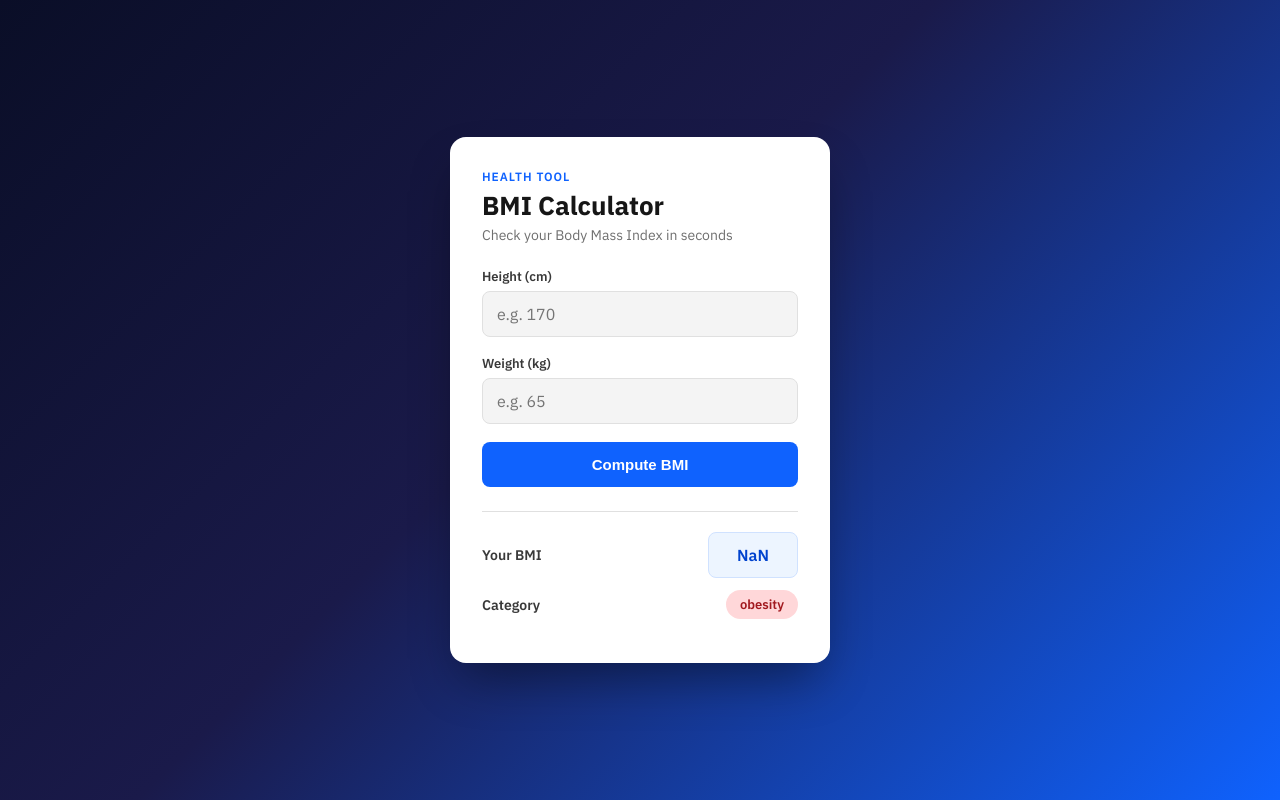
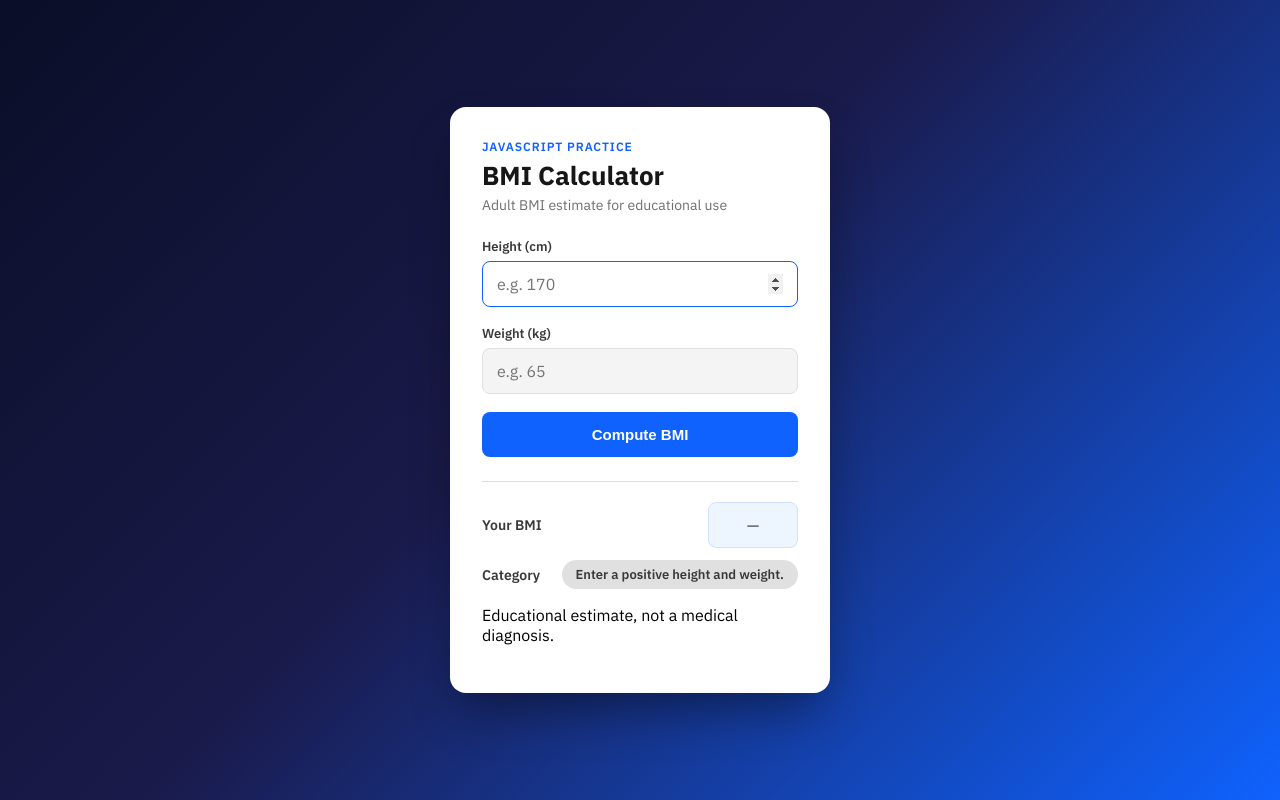
Before and after one commit to awaljanhematyar/bmi-calculator, a plain HTML site: page index.html in a window 1280 px wide. Both pictures are taken after a click on the button "Compute BMI". Drawn offline with Linux system fonts and the light colour scheme.

Commit message:
fix: validate BMI inputs and clarify educational scope

```diff
--- a/index.html
+++ b/index.html
@@ -19,9 +19,9 @@
     <!-- The main white card that holds the whole calculator -->
     <main class="card">
       <!-- Small blue label above the title -->
-      <p class="eyebrow">Health Tool</p>
+      <p class="eyebrow">JavaScript Practice</p>
       <h1>BMI Calculator</h1>
-      <p class="subtitle">Check your Body Mass Index in seconds</p>
+      <p class="subtitle">Adult BMI estimate for educational use</p>
 
       <!-- Height input -->
       <label class="label" for="height">Height (cm)</label>
@@ -55,6 +55,7 @@
           <span id="weight-condition" class="badge">—</span>
         </div>
       </div>
+      <p>Educational estimate, not a medical diagnosis.</p>
     </main>
 
     <!-- Our JavaScript logic file, loaded last so HTML exists first -->
--- a/script.js
+++ b/script.js
@@ -1,45 +1,36 @@
-// 🎯 Grab the button and the two output elements we'll update
+// Educational adult BMI calculation. Input validation prevents invalid results.
 const btnEl = document.getElementById("btn");
 const bmiInput = document.getElementById("bmi-result");
 const weightconditionalEl = document.getElementById("weight-condition");
-
-// This function runs every time the button is clicked
+const heightEl = document.getElementById("height");
+const weightEl = document.getElementById("weight");
+weightconditionalEl.setAttribute("aria-live", "polite");
 function calculateBMI() {
-  // Read height input, convert cm -> meters by dividing by 100
-  const heightValue = document.getElementById("height").value / 100;
-
-  // Read weight input (already in kg, no conversion needed)
-  const weightValue = document.getElementById("weight").value;
-
-  // BMI formula: weight divided by height squared
-  const bmivalue = weightValue / (heightValue * heightValue);
-
-  // Show the BMI number in the result box, rounded to 1 decimal place
-  // e.g. 22.857142... becomes "22.9"
-  bmiInput.value = bmivalue.toFixed(1);
-
-  // This variable will hold which category the BMI falls into
-  let category = "";
-
-  // Check the BMI value against official health ranges
-  if (bmivalue < 18.5) {
-    category = "under-weight";
-  } else if (bmivalue >= 18.5 && bmivalue <= 24.9) {
-    category = "normal-weight"; // the "healthy" range
-  } else if (bmivalue >= 25 && bmivalue <= 29.9) {
-    category = "overweight";
-  } else {
-    // Anything not caught above must be 30 or higher
-    category = "obesity";
+  const height = Number(heightEl.value);
+  const weight = Number(weightEl.value);
+  heightEl.removeAttribute("aria-invalid");
+  weightEl.removeAttribute("aria-invalid");
+  const heightValid = heightEl.value.trim() !== "" && Number.isFinite(height) && height > 0;
+  const weightValid = weightEl.value.trim() !== "" && Number.isFinite(weight) && weight > 0;
+  if (!heightValid || !weightValid) {
+    bmiInput.value = "";
+    weightconditionalEl.textContent = "Enter a positive height and weight.";
+    weightconditionalEl.className = "badge";
+    if (!heightValid) heightEl.setAttribute("aria-invalid", "true");
+    if (!weightValid) weightEl.setAttribute("aria-invalid", "true");
+    (!heightValid ? heightEl : weightEl).focus();
+    return;
   }
-
-  // Show readable text like "under weight" instead of "under-weight"
-  weightconditionalEl.innerText = category.replace("-", " ");
-
-  // Change the badge's CSS class so it gets the matching color
-  // (this is what makes the badge turn blue/green/yellow/red)
+  const bmi = weight / ((height / 100) ** 2);
+  if (!Number.isFinite(bmi) || bmi <= 0) {
+    bmiInput.value = "";
+    weightconditionalEl.textContent = "Please check your input values.";
+    weightconditionalEl.className = "badge";
+    return;
+  }
+  const category = bmi < 18.5 ? "under-weight" : bmi < 25 ? "normal-weight" : bmi < 30 ? "overweight" : "obesity";
+  bmiInput.value = bmi.toFixed(1);
+  weightconditionalEl.textContent = category.replaceAll("-", " ");
   weightconditionalEl.className = "badge " + category;
 }
-
-// 👂 Tell the button: "when clicked, run calculateBMI"
 btnEl.addEventListener("click", calculateBMI);
```
Also changed, not shown: 1 other file.
